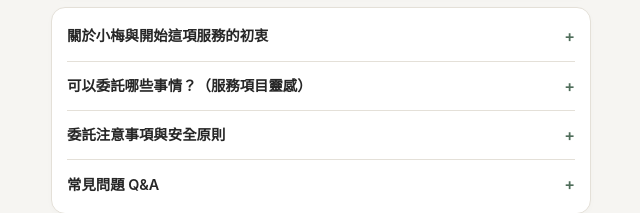
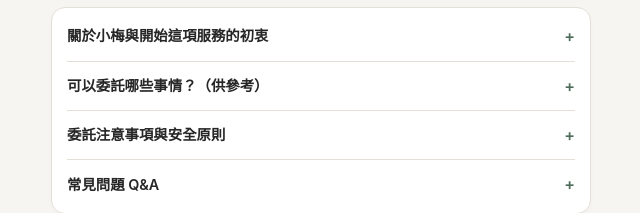
Before and after one commit to ivi39c/mei, a plain HTML site: page index.html in a window 1280 px wide. Shown: the part 958-1171 px from the top of the page, 319-959 px from the left. Drawn offline with Linux system fonts and the light colour scheme.

Commit message:
更新 index.html

```diff
--- a/index.html
+++ b/index.html
@@ -567,7 +567,7 @@
       </details>
 
       <details class="faq-item">
-        <summary>可以委託哪些事情？（服務項目靈感）</summary>
+        <summary>可以委託哪些事情？（供參考）</summary>
         <div class="faq-content">
           <div class="cat-tag">日常作伴・不再孤單</div>
           <ul>
```
